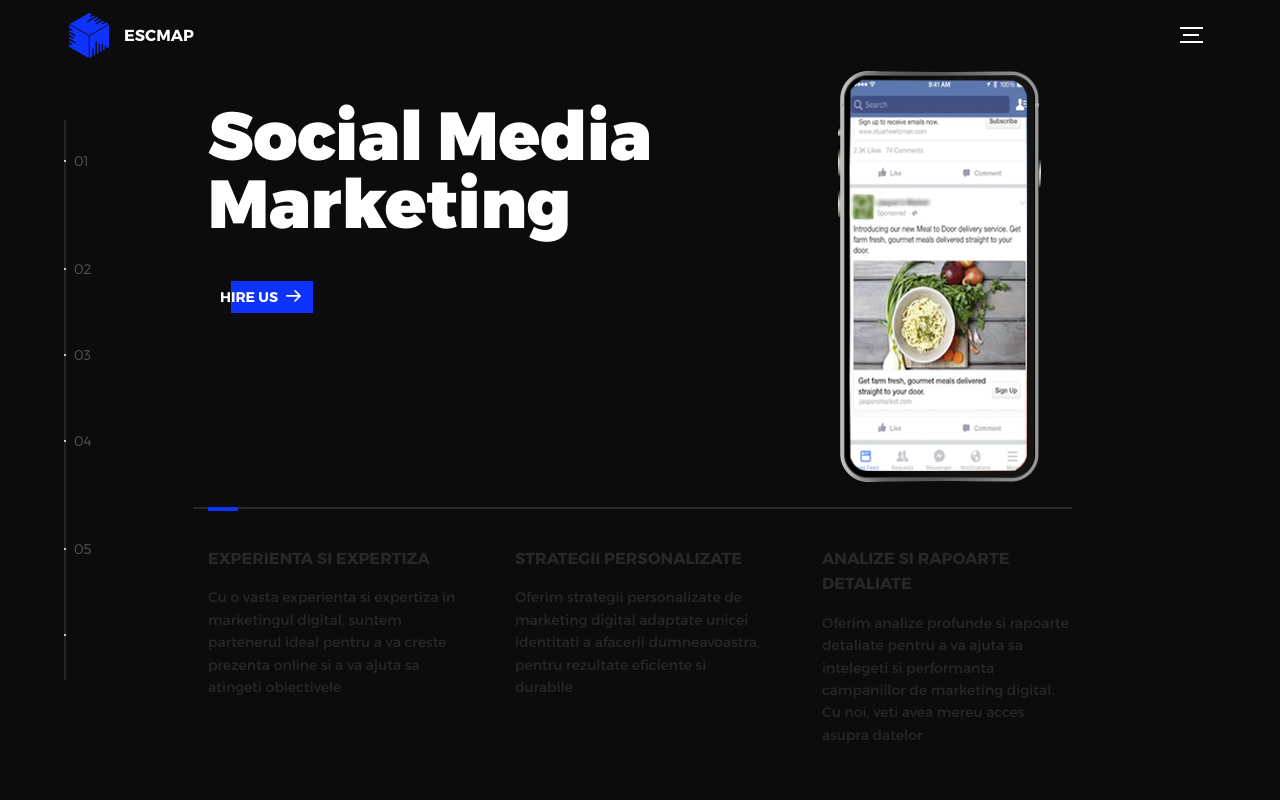
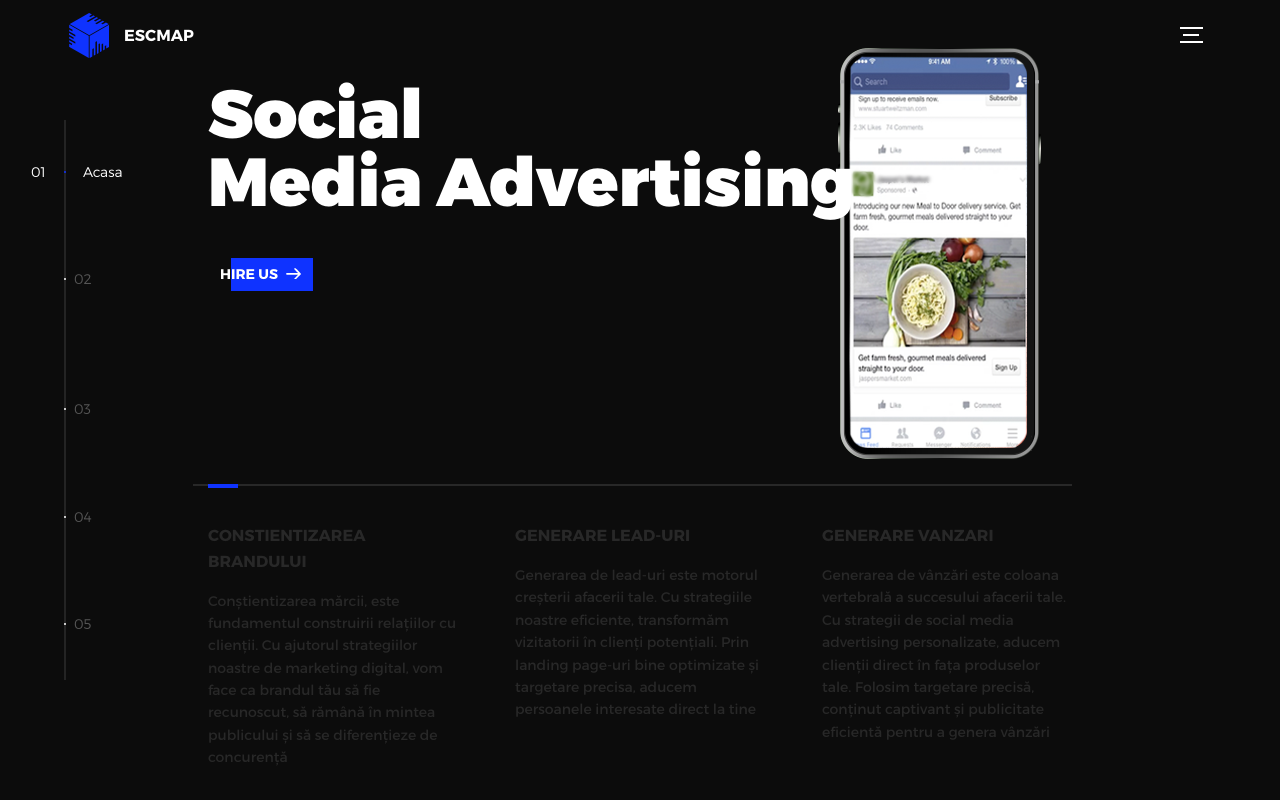
Before and after one commit to Stilledood/SIteEscMap2, a Django app: page /services/social_media_marketing in a window 1280 px wide; the page is wider, and only the part inside the window is pictured. Run offline with Django 4.2, Linux system fonts and the light colour scheme.

Commit message:
new service page

```diff
--- a/SiteEscMap/templates/home.html
+++ b/SiteEscMap/templates/home.html
@@ -139,6 +139,7 @@
                       <p class="slider--item-description">Lorem ipsum dolor sit amet, consectetur adipisicing elit sed do.Lorem ipsum dolor sit amet, consectetur adipisicing elit sed do.</p>
                     </a>
                   </li>
+
                 </ul>
                 <div class="slider--prev">
                   <svg version="1.1" id="Layer_1" xmlns="http://www.w3.org/2000/svg" xmlns:xlink="http://www.w3.org/1999/xlink" x="0px" y="0px"
--- a/SiteEscMap/templates/social_media_marketing.html
+++ b/SiteEscMap/templates/social_media_marketing.html
@@ -25,20 +25,18 @@
         </header>
         <nav class="l-side-nav">
           <ul class="side-nav">
-            <li class="active"><span>Social Media Marketing</span></li>
-            <li><span>Descriere</span></li>
-            <li><span>Pasi</span></li>
-            <li><span>Tipuri de Reclame</span></li>
-            <li><span>Alte Servicii</span></li>
+            <li class="is-active"><span>Acasa</span></li>
+            <li><span>Social Media Advertising</span></li>
+            <li><span>Despre</span></li>
             <li><span>Contact</span></li>
-
+            <li><span>Parteneriat</span></li>
           </ul>
         </nav>
         <ul class="l-main-content main-content">
           <li class="l-section section section--is-active">
             <div class="intro">
               <div class="intro--banner">
-                <h1>Social Media<br>Marketing</h1>
+                <h1>Social<br>Media Advertising</h1>
                 <button class="cta">Hire Us
                   <svg version="1.1" id="Layer_1" xmlns="http://www.w3.org/2000/svg" xmlns:xlink="http://www.w3.org/1999/xlink" x="0px" y="0px" viewBox="0 0 150 118" style="enable-background:new 0 0 150 118;" xml:space="preserve">
                   <g transform="translate(0.000000,118.000000) scale(0.100000,-0.100000)">
@@ -51,88 +49,38 @@
               </div>
               <div class="intro--options">
                 <a href="#0">
-                  <h3>Experienta si Expertiza</h3>
-                  <p>Cu o vasta experienta si expertiza in marketingul digital, suntem partenerul ideal pentru a va creste prezenta online si a va ajuta sa  atingeti obiectivele</p>
+                  <h3>Constientizarea Brandului</h3>
+                  <p>Conștientizarea mărcii, este fundamentul construirii relațiilor cu clienții. Cu ajutorul strategiilor noastre de marketing digital, vom face ca brandul tău să fie recunoscut, să rămână în mintea publicului și să se diferențieze de concurență</p>
                 </a>
                 <a href="#0">
-                  <h3>Strategii Personalizate</h3>
-                  <p>Oferim strategii personalizate de marketing digital adaptate unicei identitati a afacerii dumneavoastra, pentru rezultate eficiente si durabile</p>
+                  <h3>Generare Lead-uri<br></h3>
+                  <p>Generarea de lead-uri este motorul creșterii afacerii tale. Cu strategiile noastre eficiente, transformăm vizitatorii în clienți potențiali. Prin landing page-uri bine optimizate și targetare precisa, aducem persoanele interesate direct la tine</p>
                 </a>
                 <a href="#0">
-                  <h3>Analize si rapoarte detaliate</h3>
-                  <p>Oferim analize profunde si rapoarte detaliate pentru a va ajuta sa intelegeti si performanta campaniilor de marketing digital. Cu noi, veti avea mereu acces asupra datelor</p>
+                  <h3>Generare Vanzari</h3>
+                  <p>Generarea de vânzări este coloana vertebrală a succesului afacerii tale. Cu strategii de social media advertising personalizate, aducem clienții direct în fața produselor tale. Folosim targetare precisă, conținut captivant și publicitate eficientă pentru a genera vânzări</p>
                 </a>
               </div>
             </div>
           </li>
+
           <li class="l-section section">
             <div class="about">
               <div class="about--banner">
-                <a href="#0">
-                  <h3>Ce este Social Media Marketing</h3>
-                  <p> Social media marketing este o strategie digitala prin care afacerile si brandurile utilizeaza platformele de socializare pentru a-si promova produsele, serviciile si mesajele catre o audienta tinta. Acest domeniu se bazeaza pe utilizarea retelelor sociale precum Facebook, Instagram, Tik Tok, LinkedIn, Pinterest si altele pentru a atinge obiectivele de marketing si a construi relatii cu clientii.</p>
+                <h2>Ce este<br>Social Media<br>Ads</h2>
+
                 </a>
-                  <span>
-                    <svg version="1.1" id="Layer_1" xmlns="http://www.w3.org/2000/svg" xmlns:xlink="http://www.w3.org/1999/xlink" x="0px" y="0px" viewBox="0 0 150 118" style="enable-background:new 0 0 150 118;" xml:space="preserve">
-
-                    </svg>
-                  </span>
-
+                <img src="{% static 'img/phones.png' %}" alt="About Us">
               </div>
-
+                  <p >Social Media Advertising este o strategie digitala prin care afacerile si brandurile utilizeaza platformele de socializare pentru a-si promova produsele, serviciile si mesajele catre o audienta tinta. Acest domeniu se bazeaza pe utilizarea retelelor sociale precum Facebook, Instagram, Tik Tok, LinkedIn, Pinterest si altele pentru a atinge obiectivele de marketing si a construi relatii cu clientii.</p>
               </div>
-
           </li>
-          <li class="l-section section">
-            <div class="about">
-              <div class="about--banner">
-                <h2>Noi<br>credem in<br>rezultate<br>imposibile</h2>
-
-                  <span>
-                    <svg version="1.1" id="Layer_1" xmlns="http://www.w3.org/2000/svg" xmlns:xlink="http://www.w3.org/1999/xlink" x="0px" y="0px" viewBox="0 0 150 118" style="enable-background:new 0 0 150 118;" xml:space="preserve">
-
-                    </svg>
-                  </span>
-                </a>
-                <img src="{% static 'img/about-visual.png' %}" alt="About Us">
-              </div>
-                <div class="about--options">
-                    <div class="intro--options">
-                        <a href="#0">
-                          <h3>Despre noi</h3>
-                          <p> Cu o pasiune pentru inovatie, o viziune de viitor si o echipa de specialisti dedicati suntem agentia de marketing digital care va ajuta sa va atingeti obiectivele si sa va construiti prezenta online intr-un mod semnificativ.</p>
-                        </a>
-                         <a href="#0">
-                          <h3>De ce noi</h3>
-                          <p> Ce ne diferentiaza este abordarea noastra personalizata. Nu credem in solutii universale. In schimb, analizam fiecare client si industrie pentru a dezvolta strategii digitale adaptate nevoilor specifice. Suntem aici pentru a va ghida in labirintul marketingului digital si a va oferi un parteneriat dedicat pentru a va ajuta sa va construiti brandul, sa cresteti traficul, sa obtineti leads de calitate si sa cresteti conversiile</p>
-                        </a>
-                    </div>
-                </div>
-
-
-          </li>
-          <li class="l-section section">
-            <div class="contact">
-              <div class="contact--lockup">
-                <div class="modal">
-                  <div class="modal--information">
-                    <a href="mailto:ouremail@gmail.com">ouremail@gmail.com</a>
-                    <a href="tel:+148126287560">+48 12 628 75 60</a>
-                  </div>
-                  <ul class="modal--options">
-
-                    <li><a href="mailto:ouremail@gmail.com">Contact Us</a></li>
-                  </ul>
-                </div>
-              </div>
-            </div>
-          </li>
-          <li  class="l-section section" id="servicii">
+           <li  class="l-section section" id="servicii">
             <div class="work" >
               <h2>Servicii</h2>
               <div class="work--lockup" >
                 <ul class="slider">
-                   <li class="slider--item slider--item-center">
+                  <li class="slider--item slider--item-left">
                     <a href="#0">
                       <div class="slider--item-image">
                         <img src="{% static 'img/google.png' %}" alt="Victory">
@@ -141,7 +89,16 @@
                       <p class="slider--item-description">Optimizam campaniile Google Ads pentru a va aduce trafic de calitate si conversii. Obtineti rezultate excelente cu expertii nostri in PPC</p>
                     </a>
                   </li>
-                  <li class="slider--item slider--item-left">
+                  <li class="slider--item slider--item-center">
+                    <a href="services/social_media_marketing">
+                      <div class="slider--item-image">
+                        <img src="{% static 'img/marketing.png' %}" alt="Metiew and Smith">
+                      </div>
+                      <p class="slider--item-title">Social Media Marketing</p>
+                      <p class="slider--item-description">Transformăm social media într-un motor de creștere. Cu strategii personalizate, creștem notorietatea afacerii dumneavoastra online</p>
+                    </a>
+                  </li>
+                  <li class="slider--item slider--item-left-left">
                     <a href="#0">
                       <div class="slider--item-image">
                         <img src="{% static 'img/facebook.png' %}" alt="Alex Nowak">
@@ -177,6 +134,7 @@
                       <p class="slider--item-description">Lorem ipsum dolor sit amet, consectetur adipisicing elit sed do.Lorem ipsum dolor sit amet, consectetur adipisicing elit sed do.</p>
                     </a>
                   </li>
+
                 </ul>
                 <div class="slider--prev">
                   <svg version="1.1" id="Layer_1" xmlns="http://www.w3.org/2000/svg" xmlns:xlink="http://www.w3.org/1999/xlink" x="0px" y="0px"
@@ -197,7 +155,8 @@
                 </div>
               </div>
             </div>
-          <li class="l-section section">
+          </li>
+          <li class="l-section section" >
             <div class="hire">
               <h2>Selecteaza serviciile dorite</h2>
               <!-- checkout formspree.io for easy form setup -->
@@ -254,7 +213,7 @@
                         <path d="M950,705L555,310L360,505C253,612,160,700,155,700c-6,0-44-34-85-75l-75-75l278-278L550-5l475,475c261,261,475,480,475,485c0,13-132,145-145,145C1349,1100,1167,922,950,705z"/>
                       </g>
                       </svg>
-                      Social Media Marketing
+                      Social Media<br>Marketing
                     </label>
                     <input id="opt-6" type="checkbox" value="marketing">
                     <label for="opt-6">
@@ -291,13 +250,11 @@
       </div>
     </div>
   </div>
-</div>
- <ul class="outer-nav">
-   <li class="is-active" id="home"><a href="{% url 'home' %}">Acasa</a></li>
-    <li id="servicii">Descriere</li>
-    <li id="despre">Pasi</li>
-    <li id="contact">Tipuri de Reclame</li>
-    <li id="contact">Alte Servicii</li>
-    <li id="parteneriat">Contact</li>
+  <ul class="outer-nav">
+    <li class="is-active" id="home">Acasa</li>
+    <li id="servicii">Servicii</li>
+    <li id="despre">Despre</li>
+    <li id="contact">Contact</li>
+    <li id="parteneriat">Parteneriat</li>
   </ul>
 {% endblock content %}
```
Also changed, not shown: SiteEscMap/static/img/face.png (added), SiteEscMap/static/img/insta.png (added), SiteEscMap/static/img/link.png (added), SiteEscMap/static/img/tik.png (added).
